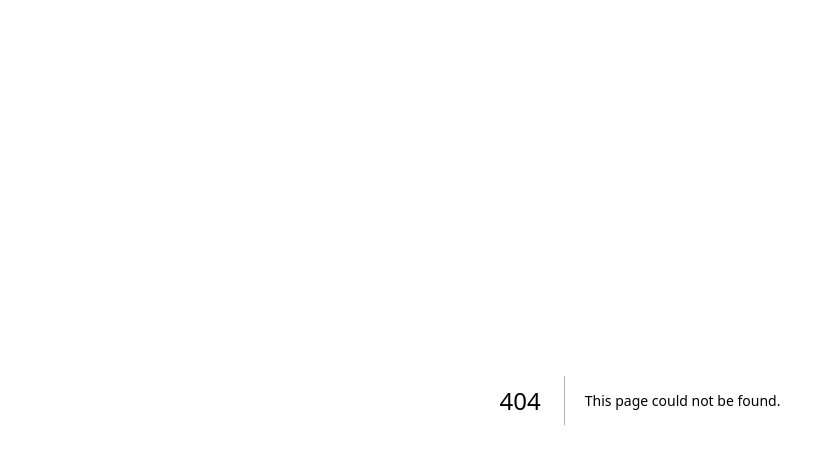
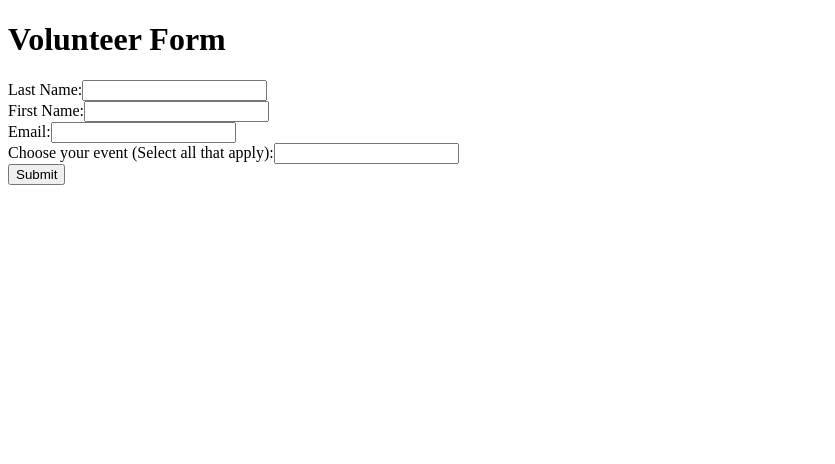
Before and after one commit to cfgdelaware23/Team-6, a Next.js app in the folder acb/: page /volunteer_form in a window 1280 px wide. Before the commit this address had no page. Shown: the top 464 px of the page, without its empty margins (0-835 px from the left). Built offline with nearby package versions, Linux system fonts and the light colour scheme.

Commit message:
added intitial framework for the volunteer form

```diff
--- /dev/null
+++ b/acb/components/VolunteerForm.jsx
@@ -0,0 +1,72 @@
+"use client"
+import React, {useState} from 'react';
+
+const Form = () => {
+  const [first_name, setFirstName] = useState('');
+  const [last_name, setLastName] = useState('');
+  const [email, setEmail] = useState('');
+
+  const handleSubmit = (e) => {
+    e.preventDefault();
+    // logic
+    console.log('Form submitted');
+  };
+
+
+  return (
+    <div>
+      <h1>Volunteer Form</h1>
+      <div>
+          <label htmlFor="email">Last Name:</label>
+          <input
+            type="text"
+            id="last_name"
+            name="last_name"
+            value={last_name}
+            onChange={(e) => setLastName(e.target.value)}
+            required
+          />
+        </div>
+      <form onSubmit={handleSubmit}>
+        <div>
+          <label htmlFor="name">First Name:</label>
+          <input
+            type="text"
+            id="first_name"
+            name="first_name"
+            value={first_name}
+            onChange={(e) => setFirstName(e.target.value)}
+            required
+          />
+        </div>
+        <div>
+          <label htmlFor="email">Email:</label>
+          <input
+            type="email"
+            id="email"
+            name="email"
+            value={email}
+            onChange={(e) => setEmail(e.target.value)}
+            required
+          />
+        </div>
+        <div>
+          <label htmlFor="email">Choose your event (Select all that apply):</label>
+          <input
+            type="email"
+            id="email"
+            name="email"
+            value={email}
+            onChange={(e) => setEmail(e.target.value)}
+            required
+          />
+        </div>
+        <div>
+          <button type="submit">Submit</button>
+        </div>
+      </form>
+    </div>
+  );
+};
+
+export default Form;
--- /dev/null
+++ b/acb/pages/volunteer_form.js
@@ -0,0 +1,7 @@
+import VolunteerForm from "../components/VolunteerForm"
+
+export default function Form () {
+    return (
+        <VolunteerForm />
+    )
+}
```
Also changed, not shown: 1 other file (tests, documents, lock files or other folders).
